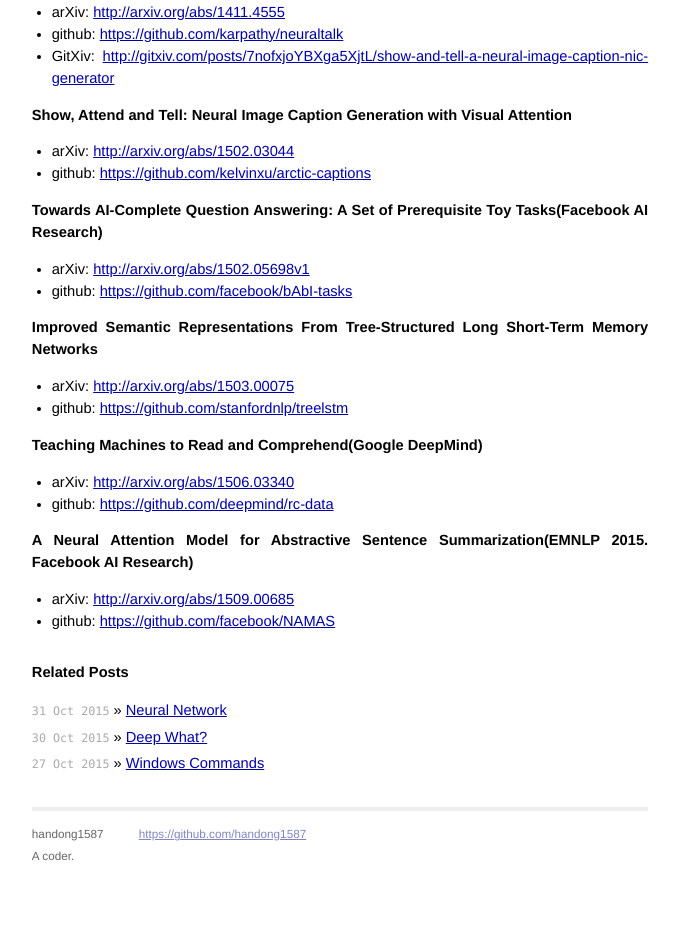
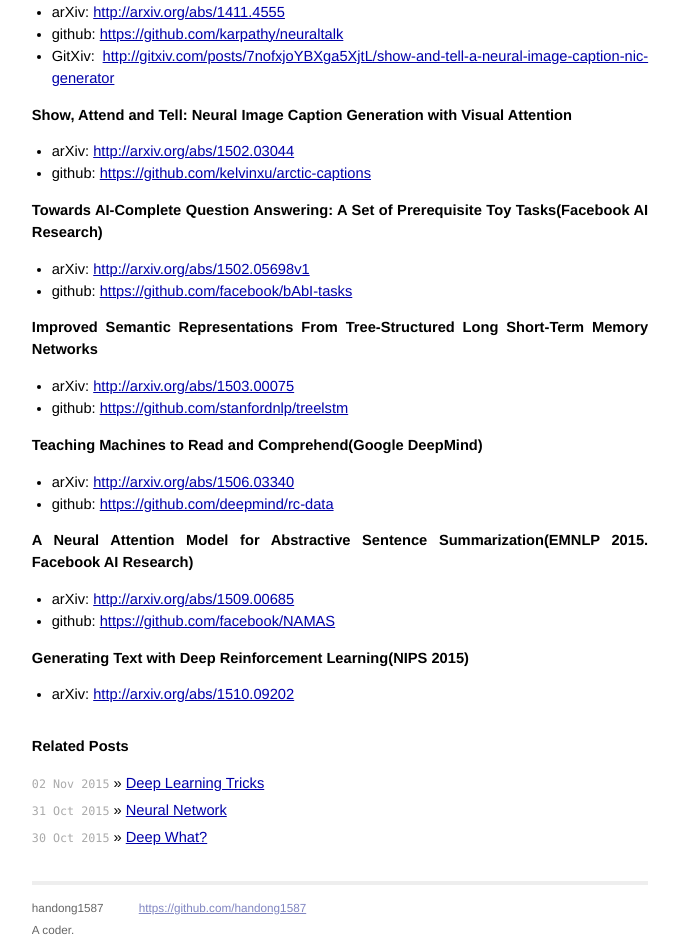
Before and after one commit to handong1587/handong1587.github.io, a Jekyll site: the page built from _posts/deep_learning/2015-09-30-language-computation.md, in a window 1280 px wide. Shown: the part 910-1862 px from the top of the page, without its empty margins (300-979 px from the left). Built offline with Jekyll 4.4.1, drawn with Linux system fonts in a browser that asks for light colours; Markdown is read by kramdown in place of the engine named in the settings; comment, search, counter and statistics services are not loaded; before the commit the page ends 1789 px from its top, so only the background shows below that.

Commit message:
add tricks.md

```diff
--- a/_posts/deep_learning/2015-09-30-language-computation.md
+++ b/_posts/deep_learning/2015-09-30-language-computation.md
@@ -53,3 +53,7 @@
 
 - arXiv: [http://arxiv.org/abs/1509.00685](http://arxiv.org/abs/1509.00685)
 - github: [https://github.com/facebook/NAMAS](https://github.com/facebook/NAMAS)
+
+**Generating Text with Deep Reinforcement Learning(NIPS 2015)**
+
+- arXiv: [http://arxiv.org/abs/1510.09202](http://arxiv.org/abs/1510.09202)
```
Also changed, not shown: _posts/deep_learning/2015-11-02-tricks.md (added, +16 -0 lines), 1 other file.
